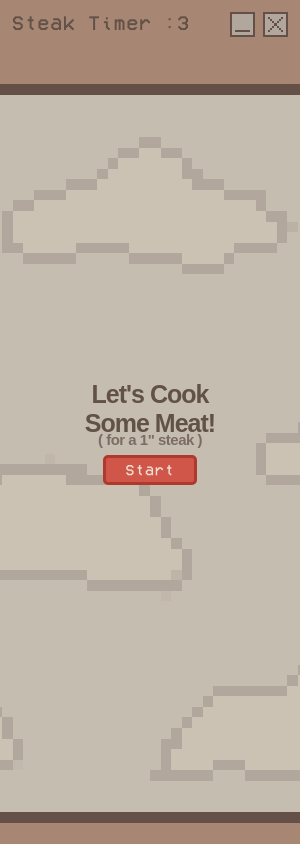
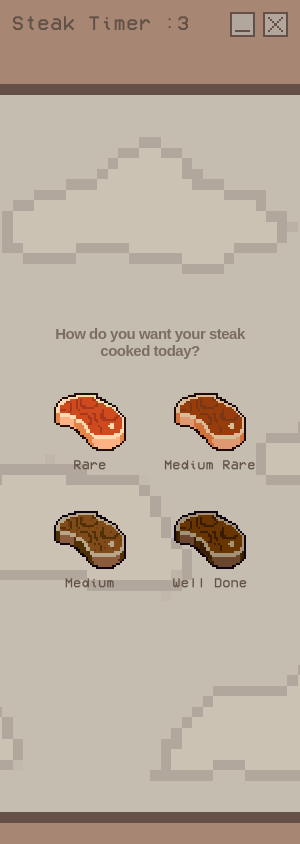
Before and after one commit to tinabyte/cute-steak-timer, an Electron app: page src/index.html in a window 300 px wide. Drawn offline with Linux system fonts and the light colour scheme; a web font is replaced by a local one.

Commit message:
steak formatted in a 2x2 grid with labels of rarity

```diff
--- a/src/index.css
+++ b/src/index.css
@@ -158,8 +158,37 @@ body {
   color: orange;
 }
 
+.steak-rarity-view {
+  position: absolute;
+  top: 55%;
+  left: 50%;
+  transform: translate(-50%, -50%);
+  display: flex;
+  flex-direction: column;
+  align-items: center;
+  gap: 20px;
+  z-index: 100;
+  padding: 20px;
+}
 
+.steak-grid-container {
+  display: grid;
+  grid-template-columns: repeat(2, 1fr);
+  grid-template-rows: repeat(2, 1fr);
+  gap: 20px;
+  justify-items: center;
+  align-items: center;
+}
 
+.cooking-text {
+  font-family: 'Montserrat Bold', sans-serif;
+  font-size: 25px;
+  font-weight: bold;
+  color: #615147;
+  text-align: center;
+  margin: 0;
+  letter-spacing: -1px;
+}
 
 .steak-btn img{
   image-rendering: pixelated;
@@ -168,7 +197,7 @@ body {
   display: block;
   width: 100px;
   height: 100px;
-  object-fit: contain;
+  object-fit:fill;
 
 }
 
@@ -178,21 +207,34 @@ body {
   padding: 0;
   cursor: pointer;
   display: flex;
+  flex-direction: column;
   align-items: center;
   justify-content: center;
-  width: 100px;
-  height: 100px;
-  width: auto;
-  height: auto;
+  gap: 0;
+  flex-shrink: 0;
+}
+
+.steak-btn img {
   transition: transform 0.2s ease, opacity 0.2s ease;
 }
 
-.steak-btn:hover {
+.steak-label {
+  font-family: 'VCR OSD Mono', monospace;
+  font-size: 100%;
+  color: #615147;
+  text-align: center;
+  letter-spacing: 0.5px;
+  margin-top: -15px;
+  position: relative;
+  z-index: 1;
+}
+
+.steak-btn:hover img {
   transform: scale(1.15);
   opacity: 0.8;
 }
 
-.steak-btn:active {
+.steak-btn:active img {
   transform: scale(1.05);
   opacity: 0.6;
 }
--- a/src/index.html
+++ b/src/index.html
@@ -16,30 +16,36 @@
     </div>
 
 
-    <div class="home-content" id="home-content" style="display: block;">
+    <div class="home-content" id="home-content" style="display: none;">
       <h1 class="home-text">Let's Cook Some Meat!</h1>
       <p class="sub-text">( for a 1" steak )</p>
       <button class="start-button" id="startBtn">Start</button>
     </div>
 
 
-    <div class="steak-rarity-view" id="steakRarity" style="display: none;">
-      <h1 class="cooking-text">hello</h1>
+    <div class="steak-rarity-view" id="steakRarity" style="display: block;">
+      <h1 class="sub-text">How do you want your steak cooked today?</h1>
+      <div class="steak-grid-container">
         <button class="steak-btn" id="rareSteakBtn">
-        <img src="./assets/rare.png" alt="Minimize" />
+          <img src="./assets/rare.png" alt="Rare" />
+          <span class="steak-label">Rare</span>
         </button>
 
         <button class="steak-btn" id="mediumRareSteakBtn">
-        <img src="./assets/medium-rare.png" alt="Minimize" />
+          <img src="./assets/medium-rare.png" alt="Medium Rare" />
+          <span class="steak-label">Medium Rare</span>
         </button>
 
         <button class="steak-btn" id="mediumSteakBtn">
-        <img src="./assets/medium.png" alt="Minimize" />
+          <img src="./assets/medium.png" alt="Medium" />
+          <span class="steak-label">Medium</span>
         </button>
 
-      <button class="steak-btn" id="rareSteakBtn">
-        <img src="./assets/well-done.png" alt="Minimize" />
+        <button class="steak-btn" id="wellDoneSteakBtn">
+          <img src="./assets/well-done.png" alt="Well Done" />
+          <span class="steak-label">Well Done</span>
         </button>
+      </div>
     </div>
 
 
```
Lines whose indentation alone changed are shown as unchanged.
